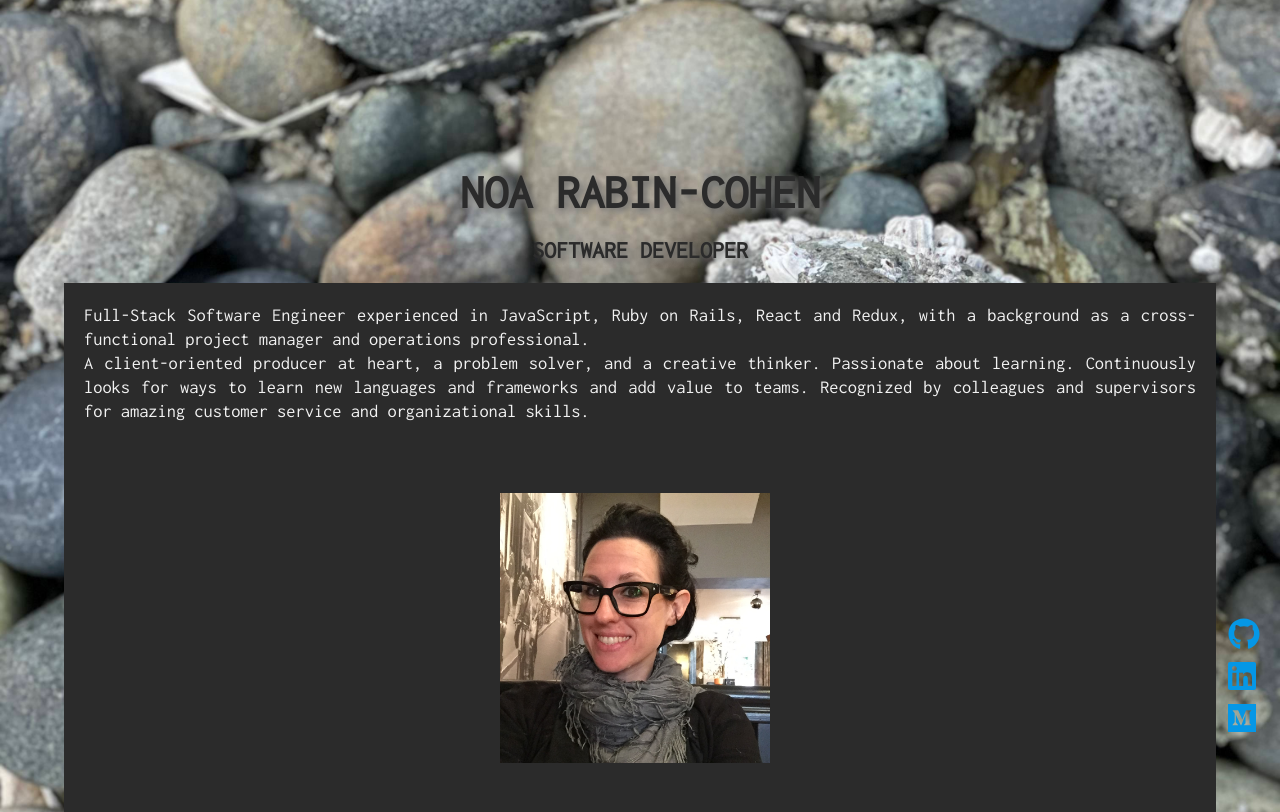
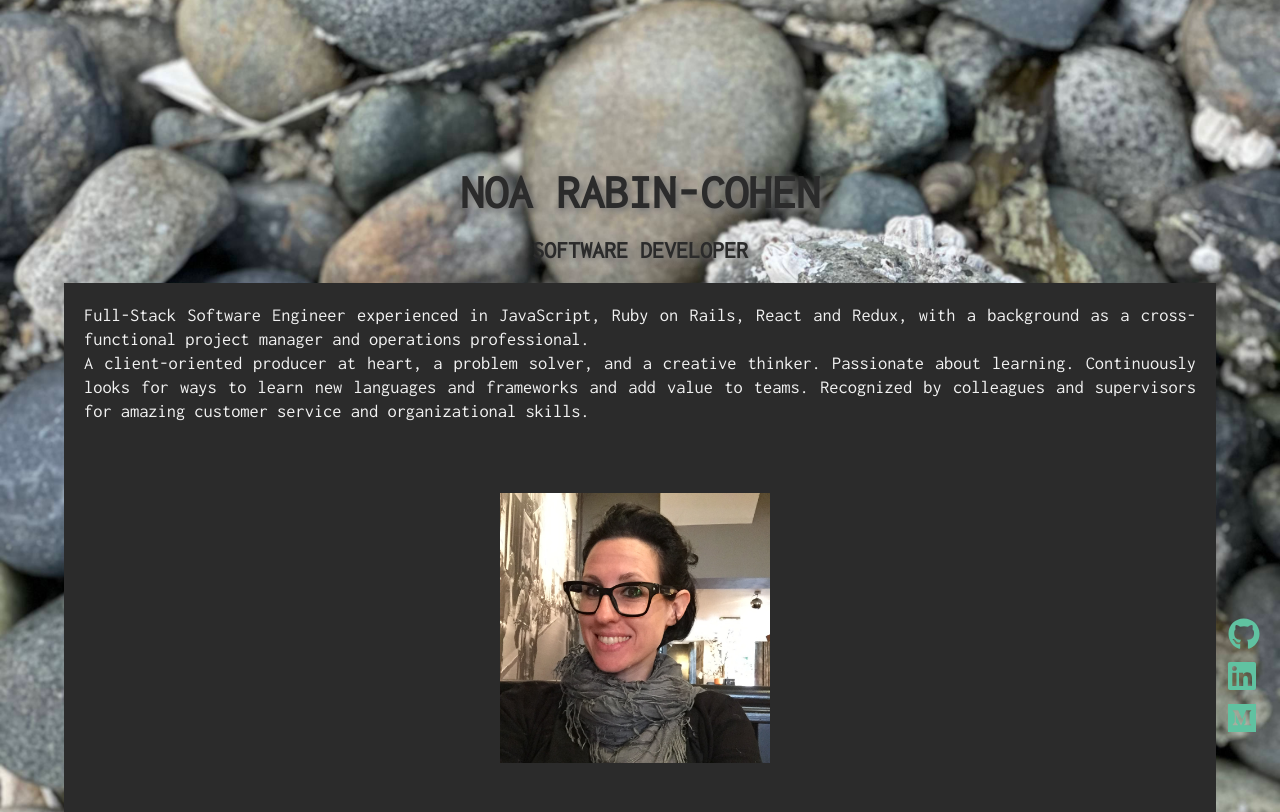
Before and after one commit to cohenoa33/portfolio, a React (Create React App) app: page / in a window 1280 px wide. Shown: the top 812 px of the page. Built offline with nearby package versions, Linux system fonts and the light colour scheme; no server answers.

Commit message:
updates color on svg, links and hover

```diff
--- a/src/App.css
+++ b/src/App.css
@@ -50,7 +50,7 @@ ul#social-menu {
   list-style: none;
 }
 svg {
-  color: rgb(5, 151, 230);
+  color:  rgb(96, 194, 161);
   margin-top: 10px;
   border-radius: 5px;
 }
@@ -382,10 +382,13 @@ span.description {
 }
 
 #contact a {
+  color:  rgb(96, 194, 161);;
   text-decoration: none;
-  color: aquamarine;
   cursor: pointer;
   word-break: break-word;
+}
+#contact a:hover {
+  color: aquamarine;
 }
 
 @media only screen and (max-width: 760px),
```
Also changed, not shown: 1 other file (tests, documents, lock files or other folders).
